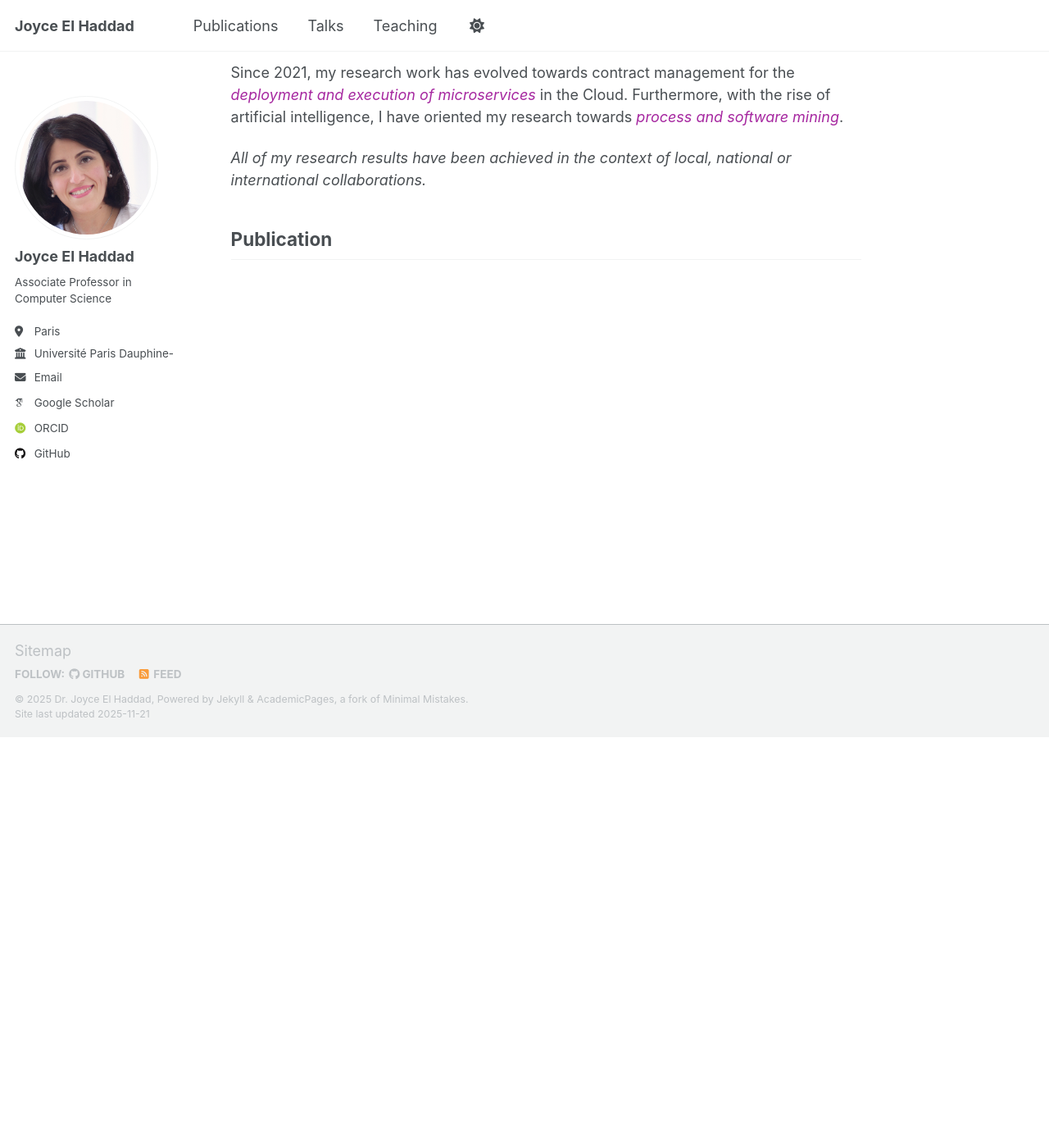
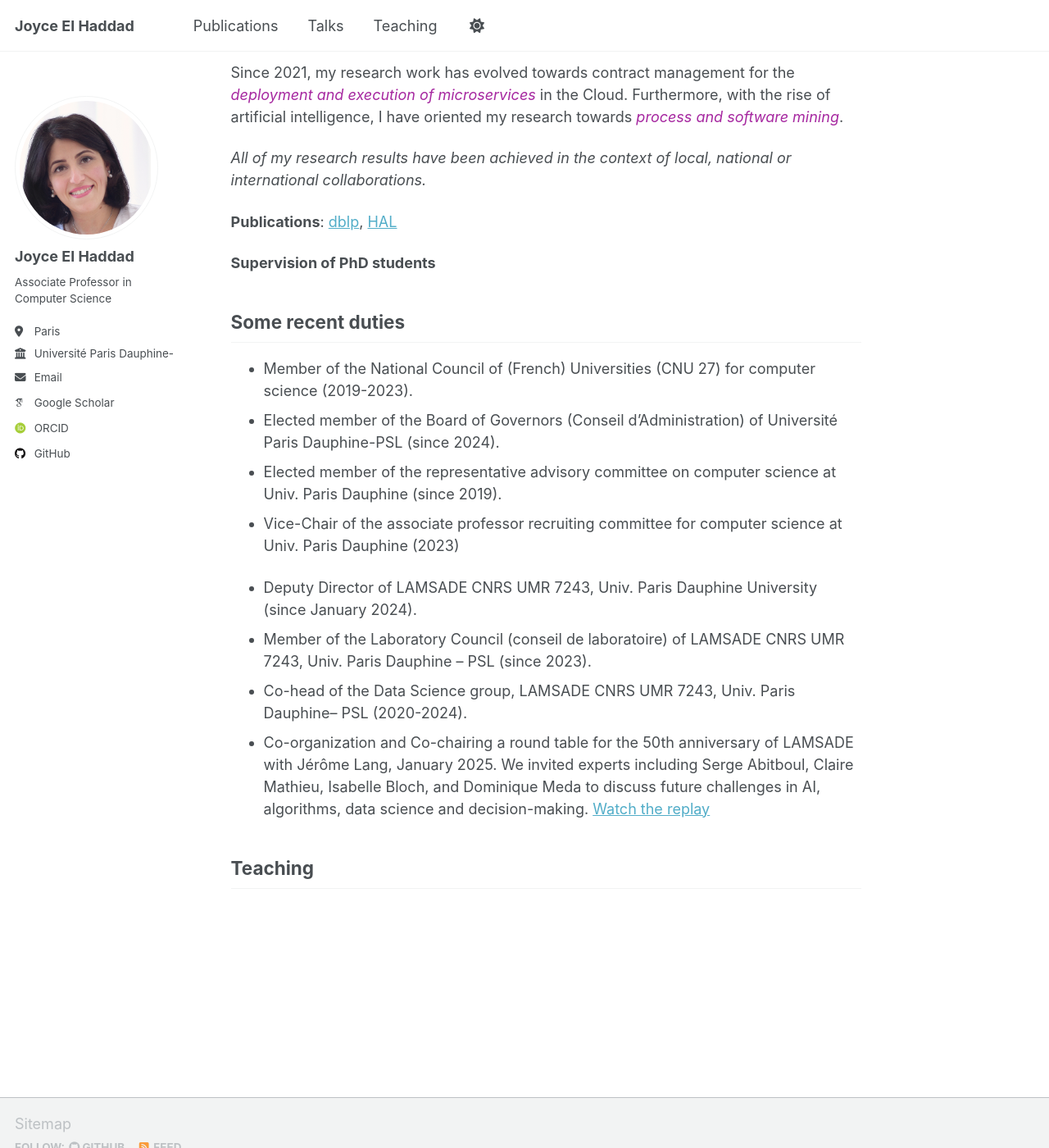
Before and after one commit to joyceelhaddad/joyceelhaddad.github.io, a Jekyll site: the page built from _pages/about.md, in a window 1280 px wide and 1400 px high, scrolled down 501 px. Shown: the whole window at 82% size. Built offline with Jekyll 4.4.1, drawn with Linux system fonts in a browser that asks for light colours; some web fonts are replaced; a script that is not in the unit is left out.

Commit message:
Update about.md

```diff
--- a/_pages/about.md
+++ b/_pages/about.md
@@ -23,8 +23,26 @@ Since 2021, my research work has evolved towards contract management for the <fo
 *All of my research results have been achieved in the context of local, national or international collaborations.*
 
 
-Publication
+**Publications**: [dblp](https://dblp.org/pid/91/6045.html), [HAL](https://hal.science/search/index?q=joyce+el+haddad)
+
+**Supervision of PhD students**
+
+Some recent duties
 ------
+- Member of the National Council of (French) Universities (CNU 27) for computer science (2019-2023).
+- Elected member of the Board of Governors (Conseil d'Administration) of Université Paris Dauphine-PSL (since 2024).
+- Elected member of the representative advisory committee on computer science at Univ. Paris Dauphine (since 2019).
+- Vice-Chair of the associate professor recruiting committee for computer science at Univ. Paris Dauphine (2023)
+
+- Deputy Director of LAMSADE CNRS UMR 7243, Univ. Paris Dauphine University (since January 2024).
+- Member of the Laboratory Council (conseil de laboratoire) of LAMSADE CNRS UMR 7243, Univ. Paris Dauphine – PSL (since 2023).
+- Co-head of the Data Science group, LAMSADE CNRS UMR 7243, Univ. Paris Dauphine– PSL (2020-2024).
+- Co-organization and Co-chairing a round table for the 50th anniversary of LAMSADE with Jérôme Lang, January 2025. We invited experts including Serge Abitboul, Claire Mathieu, Isabelle Bloch, and Dominique Meda to discuss future challenges in AI, algorithms, data science and decision-making. [Watch the replay](https://www.lamsade.dauphine.fr/fr.html)
+
+
+Teaching
+------
+
 
 
 <!--This is the front page of a website that is powered by the [Academic Pages template](https://github.com/academicpages/academicpages.github.io) and hosted on GitHub pages. [GitHub pages](https://pages.github.com) is a free service in which websites are built and hosted from code and data stored in a GitHub repository, automatically updating when a new commit is made to the repository. This template was forked from the [Minimal Mistakes Jekyll Theme](https://mmistakes.github.io/minimal-mistakes/) created by Michael Rose, and then extended to support the kinds of content that academics have: publications, talks, teaching, a portfolio, blog posts, and a dynamically-generated CV. Incidentally, these same features make it a great template for anyone that needs to show off a professional template!
```
